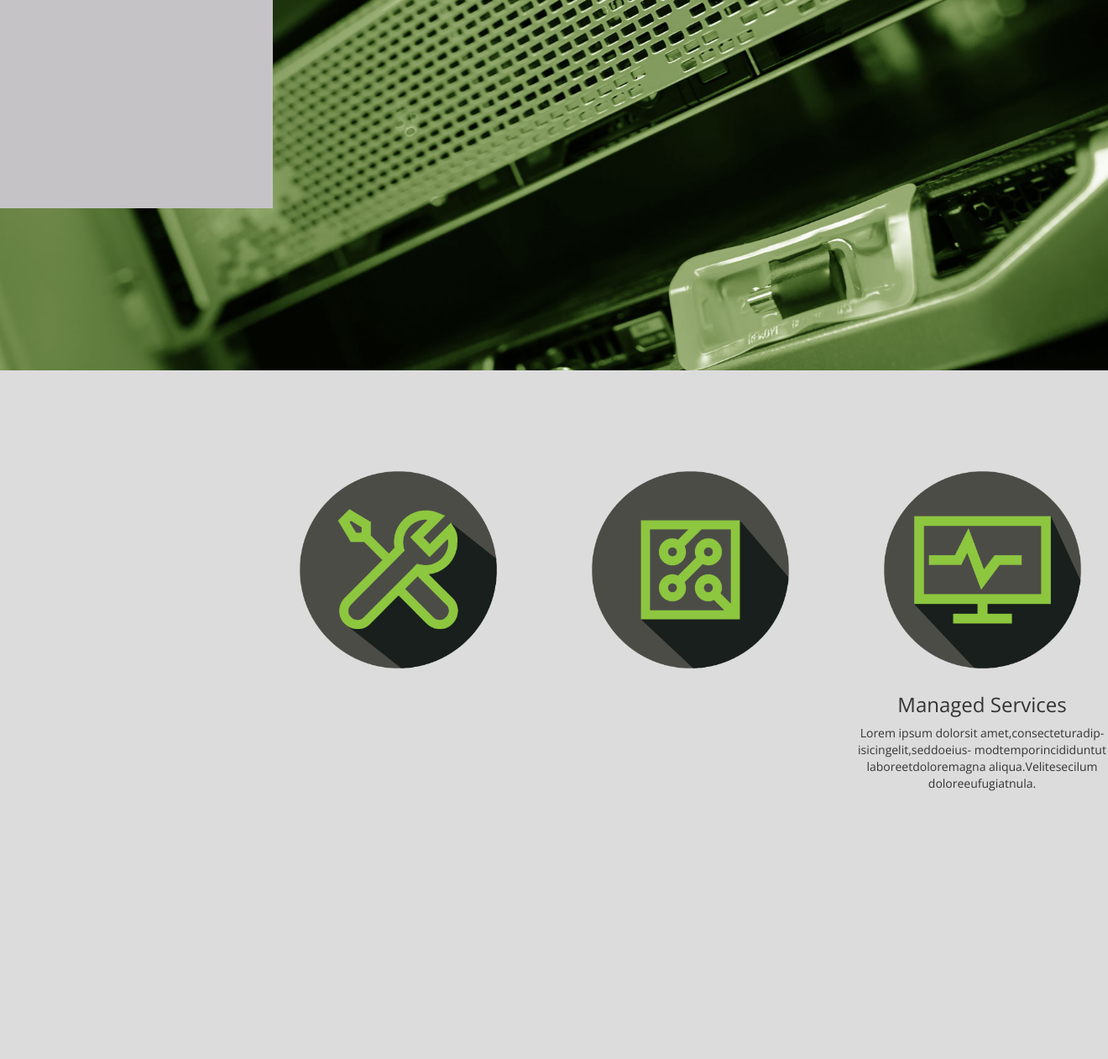
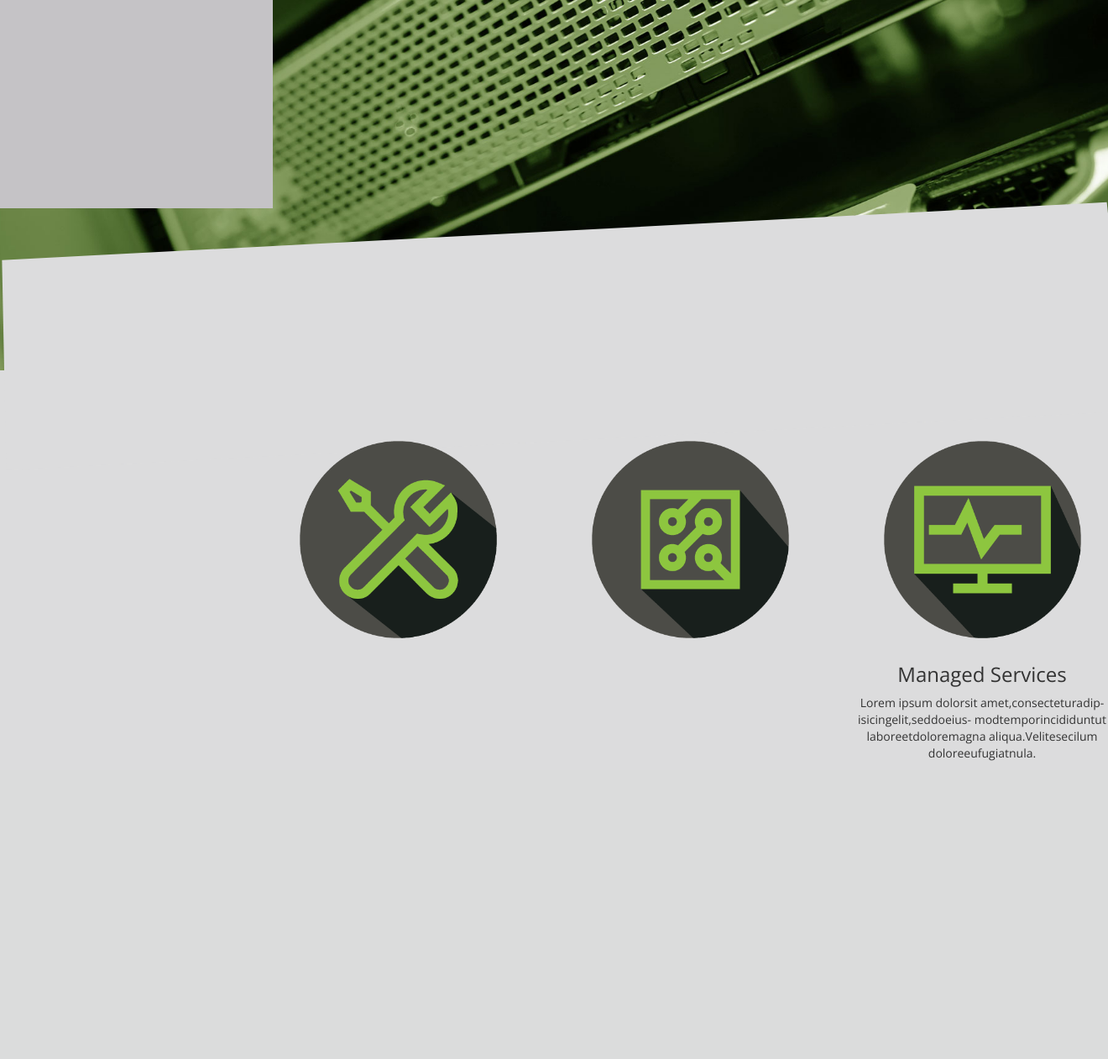
Before and after one commit to zachthebird/accucode, a PHP site: page / in a window 1320 px wide. Shown: the part 552-1813 px from the top of the page at 84% size. After the commit the page ends 1469 px from the top, so only its background shows below. Run offline with PHP 8.4, Linux system fonts and the light colour scheme.

Commit message:
1st slope workin

```diff
--- a/assets/css/style.css
+++ b/assets/css/style.css
@@ -1,5 +1,7 @@
 body {
     font-family: Open Sans, sans-serif;
+    background-color: #dcdcdd;
+    overflow-x: hidden;
 }
 
 .sidenav {
@@ -62,6 +64,7 @@ body {
 
 #slopeContent {
     margin-left: 300px;
+    /*transform: rotate(5deg);*/
 }
 
 .logos {
@@ -92,10 +95,23 @@ body {
     font-size: 28px;
     font-weight: bold;
 }
+#theSlopeItself {
+    margin-right: -20px;
+    border-bottom: 250px solid #dcdcdd;
+    border-left: 8px solid transparent;
+    border-right: 14px solid transparent;
+    height: 0;
+    margin-top: -186px;
+    transform: rotate(-5deg);
+    -webkit-transform: rotate(-3deg);
+}
 .slope {
     height: 800px !important;
     background-color: #dcdcdd;
     padding-top: 100px;
+    /*transform: rotate(-5deg);*/
+    overflow: hidden;
+    /*margin-top: -300px;*/
 }
 /* this is the initial state of all submenus.
   we set it to max-height: 0, and hide the overflowed content.
--- a/index.html
+++ b/index.html
@@ -53,7 +53,7 @@
         <img id='compBox' src='./assets/images/resources/homepage_hero.jpg'>
     </div>
 
-    <section class='slope'>
+    <div id='theSlopeItself'></div>
     <div id='slopeContent' class='img-responsive'>
         <div id='daLogos'>
             <div class='col-lg-4 logos'>
@@ -67,13 +67,12 @@
             <div class='col-lg-4 logos'>
                 <img style='padding-bottom: 30px' class='col-lg-offset-1 col-lg-10' src='./assets/images/resources/managed-services.png'>
                 <h3>Managed Services</h3>
-                    <p>Lorem ipsum dolorsit amet,consecteturadip- isicingelit,seddoeius- modtemporincididuntut
-laboreetdoloremagna aliqua.Velitesecilum
-doloreeufugiatnula.</p>
+                <p>Lorem ipsum dolorsit amet,consecteturadip- isicingelit,seddoeius- modtemporincididuntut laboreetdoloremagna
+                    aliqua.Velitesecilum doloreeufugiatnula.
+                </p>
             </div>
         </div>
     </div>
-    </section>
 
     <script type="text/javascript" src="https://code.jquery.com/jquery-2.2.0.min.js"></script>
     <script src="./assets/javascript/app.js"></script>
```
Lines whose indentation alone changed are shown as unchanged.
